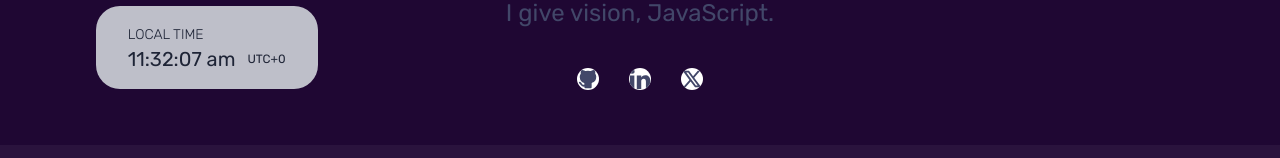
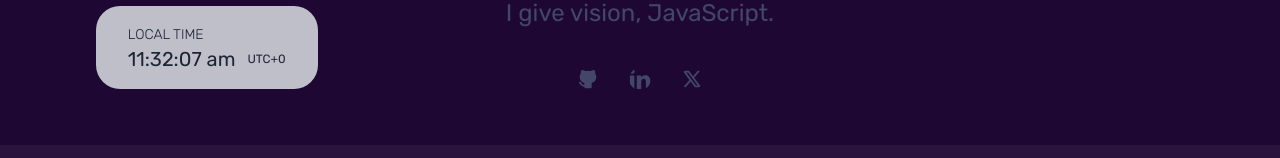
Before and after one commit to monk-27/portfolio, a Next.js app: page / in a window 1280 px wide. Shown: the part 583-741 px from the top of the page. Built offline with nearby package versions, Linux system fonts and the light colour scheme.

Commit message:
color changes

```diff
--- a/src/components/ui/common/SocialLinks.tsx
+++ b/src/components/ui/common/SocialLinks.tsx
@@ -19,7 +19,7 @@ export default function SocialLinks(props: ISocialLinksProps) {
                     >
                         <item.icon
                             key={index}
-                            className="scale-110  bg-white rounded-2xl  transition duration-300"
+                            className="scale-110 rounded-2xl  transition duration-300"
                         />
                     </Link>
                 </Magnetic>
```
